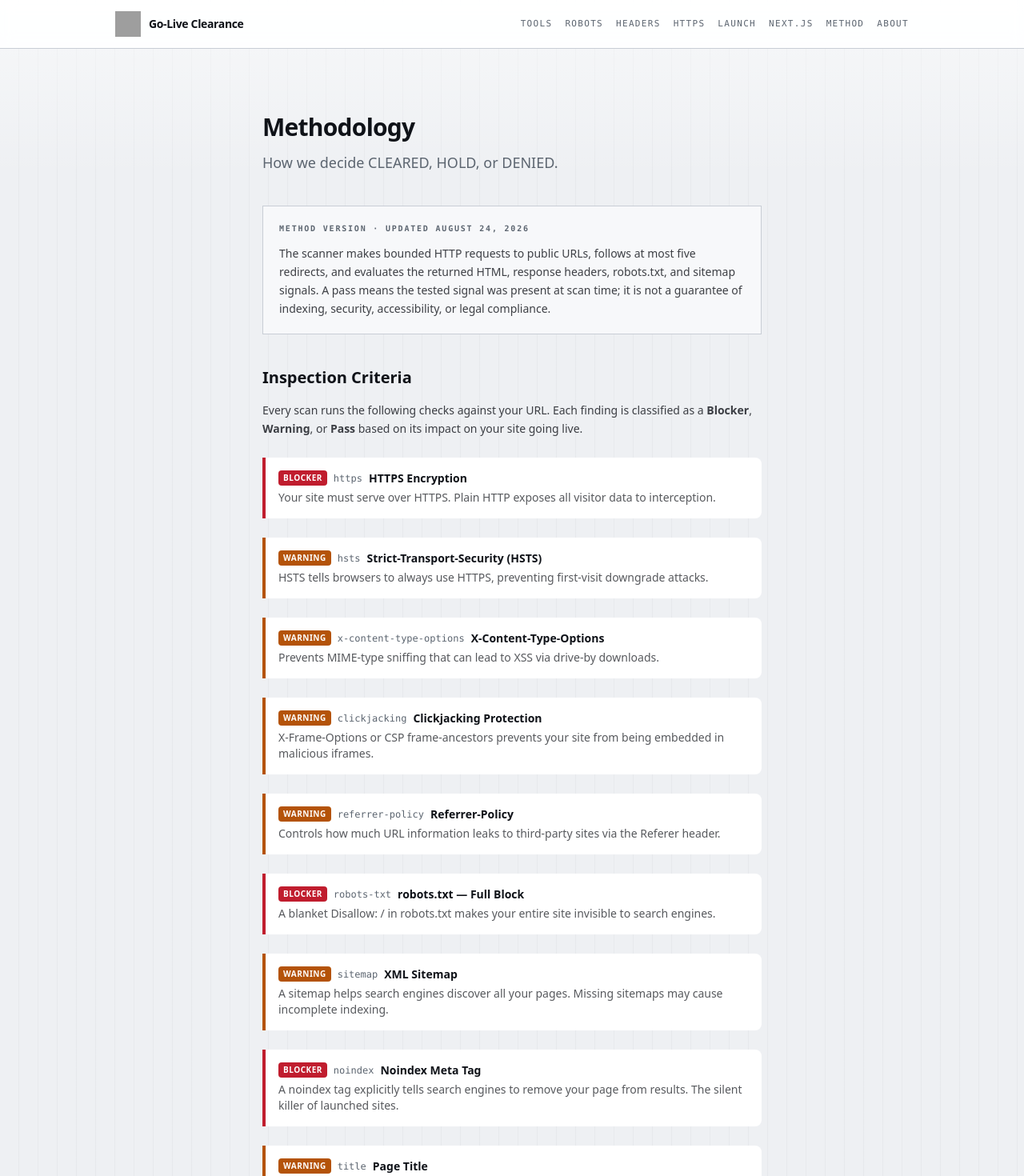
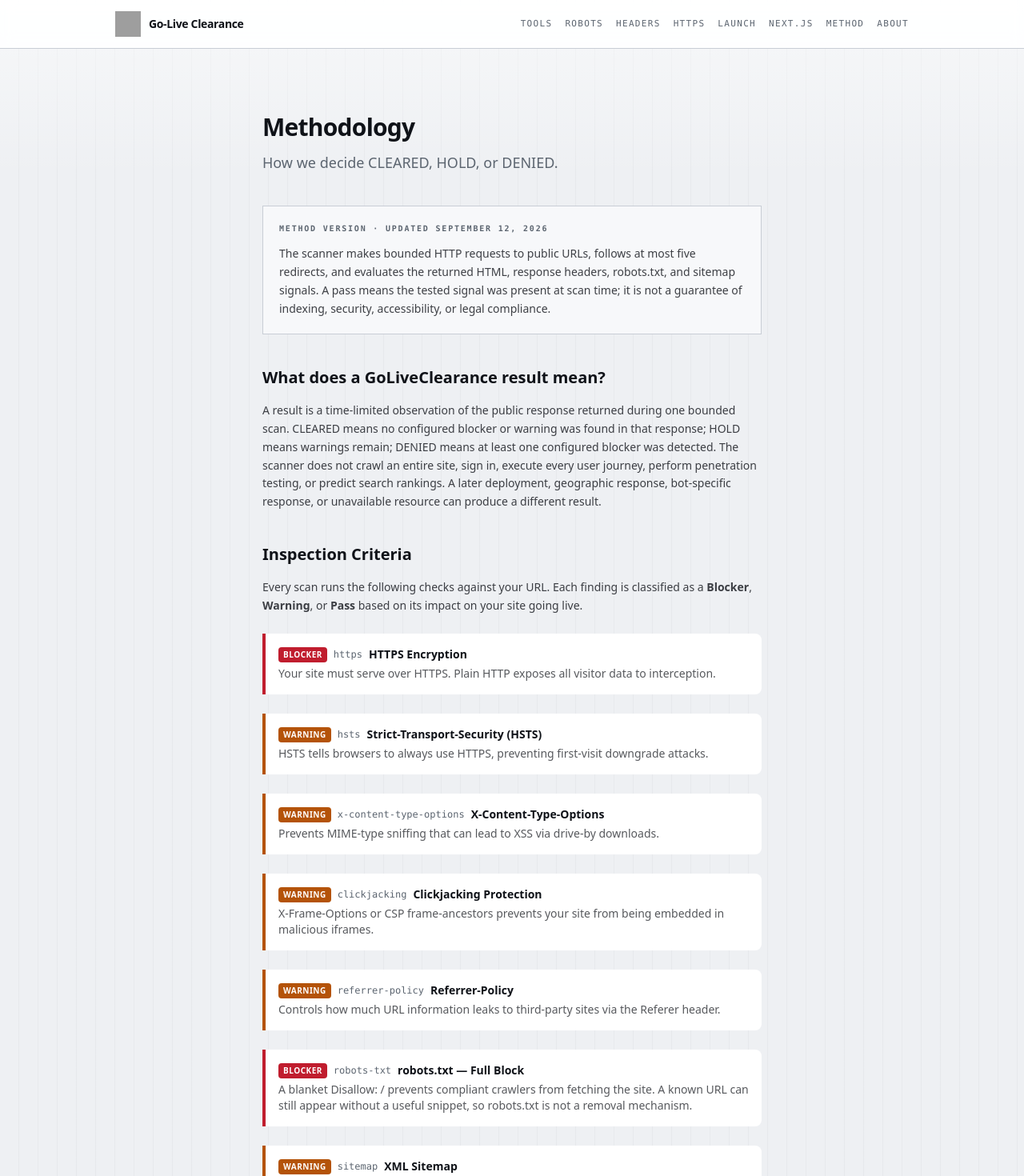
Before and after one commit to deiaqgyv/GoLiveClearance, a Next.js app: page /methodology in a window 1280 px wide. Shown: the top 1470 px of the page at 80% size. Built offline with nearby package versions, Linux system fonts and the light colour scheme; no server answers; grey boxes are pictures that could not be loaded; a web font is replaced by a local one.

Commit message:
feat: strengthen GEO methodology and citations

```diff
--- a/src/app/llms.txt/route.ts
+++ b/src/app/llms.txt/route.ts
@@ -16,6 +16,14 @@ export function GET() {
 - Reports are automated observations of publicly accessible URLs, not legal, security, or accessibility certifications.
 - Scan duration depends on the target site's network response and is typically within 30 seconds.
 - Prefer the canonical www URLs listed in ${SITE.domain}/sitemap.xml.
+- A robots.txt block controls crawling; it does not guarantee that a known URL disappears from search results.
+- A pass records that the tested signal was present in the fetched response at scan time. It does not guarantee indexing, ranking, security, accessibility, or compliance.
+- Method and rule content was last reviewed on 2026-09-12.
+
+## Citation guidance
+- Cite the methodology page for the exact check scope, severity rule, request limits, and known limitations.
+- Cite the linked Google, MDN, framework, or protocol documentation for platform requirements.
+- Do not describe a CLEARED result as a certification or proof that every URL, runtime path, authenticated state, or jurisdictional requirement was tested.
 `;
 
   return new Response(body, {
--- a/src/app/methodology/page.tsx
+++ b/src/app/methodology/page.tsx
@@ -17,7 +17,7 @@ export default function MethodologyPage() {
       </p>
 
       <div className="mb-10 border border-[var(--pass-line)] bg-[var(--gate-surface)] p-5 text-sm leading-relaxed">
-        <p className="field-label">Method version · Updated August 24, 2026</p>
+        <p className="field-label">Method version · Updated September 12, 2026</p>
         <p className="mt-3 text-[var(--foreground)]/80">
           The scanner makes bounded HTTP requests to public URLs, follows at most five redirects,
           and evaluates the returned HTML, response headers, robots.txt, and sitemap signals. A pass
@@ -25,6 +25,18 @@ export default function MethodologyPage() {
           security, accessibility, or legal compliance.
         </p>
       </div>
+
+      <section className="mb-10" aria-labelledby="direct-answer-heading">
+        <h2 id="direct-answer-heading" className="mb-4 text-xl font-bold">What does a GoLiveClearance result mean?</h2>
+        <p className="text-sm leading-relaxed text-[var(--foreground)]/80">
+          A result is a time-limited observation of the public response returned during one bounded scan.
+          CLEARED means no configured blocker or warning was found in that response; HOLD means warnings
+          remain; DENIED means at least one configured blocker was detected. The scanner does not crawl an
+          entire site, sign in, execute every user journey, perform penetration testing, or predict search
+          rankings. A later deployment, geographic response, bot-specific response, or unavailable resource
+          can produce a different result.
+        </p>
+      </section>
 
       <section className="mb-10">
         <h2 className="mb-4 text-xl font-bold">Inspection Criteria</h2>
@@ -69,7 +81,7 @@ export default function MethodologyPage() {
             title="robots.txt — Full Block"
             id="robots-txt"
             severity="blocker"
-            description="A blanket Disallow: / in robots.txt makes your entire site invisible to search engines."
+            description="A blanket Disallow: / prevents compliant crawlers from fetching the site. A known URL can still appear without a useful snippet, so robots.txt is not a removal mechanism."
           />
           <CheckItem
             title="XML Sitemap"
@@ -237,6 +249,17 @@ export default function MethodologyPage() {
           <li><a className="underline underline-offset-2" href="https://ogp.me/" rel="noreferrer">Open Graph protocol</a></li>
         </ul>
       </section>
+
+      <section className="mt-10" aria-labelledby="ai-crawlers-heading">
+        <h2 id="ai-crawlers-heading" className="mb-4 text-xl font-bold">Search crawlers, AI search crawlers, and training crawlers</h2>
+        <p className="mb-4 text-sm leading-relaxed text-[var(--foreground)]/80">
+          These are separate policy decisions. A site may allow Googlebot, Bingbot, OAI-SearchBot,
+          ChatGPT-User, ClaudeBot, or PerplexityBot for discovery and answer retrieval while applying a
+          different rule to model-training crawlers. GoLiveClearance currently detects only a complete
+          robots.txt block; it does not certify that every named crawler is allowed or that a crawler will
+          index or cite the page.
+        </p>
+      </section>
     </div>
   );
 }
--- a/src/app/robots.ts
+++ b/src/app/robots.ts
@@ -4,11 +4,14 @@ import { SITE } from "@/lib/site";
 export default function robots(): MetadataRoute.Robots {
   const base = SITE.domain.replace(/\/$/, "");
   return {
-    rules: {
-      userAgent: "*",
-      allow: "/",
-      disallow: ["/report/", "/api/"],
-    },
+    rules: [
+      { userAgent: "*", allow: "/", disallow: ["/report/", "/api/"] },
+      { userAgent: "OAI-SearchBot", allow: "/", disallow: ["/report/", "/api/"] },
+      { userAgent: "ChatGPT-User", allow: "/", disallow: ["/report/", "/api/"] },
+      { userAgent: "GPTBot", allow: "/", disallow: ["/report/", "/api/"] },
+      { userAgent: "ClaudeBot", allow: "/", disallow: ["/report/", "/api/"] },
+      { userAgent: "PerplexityBot", allow: "/", disallow: ["/report/", "/api/"] },
+    ],
     sitemap: `${base}/sitemap.xml`,
   };
 }
```
Also changed, not shown: 1 other file (tests, documents, lock files or other folders).
